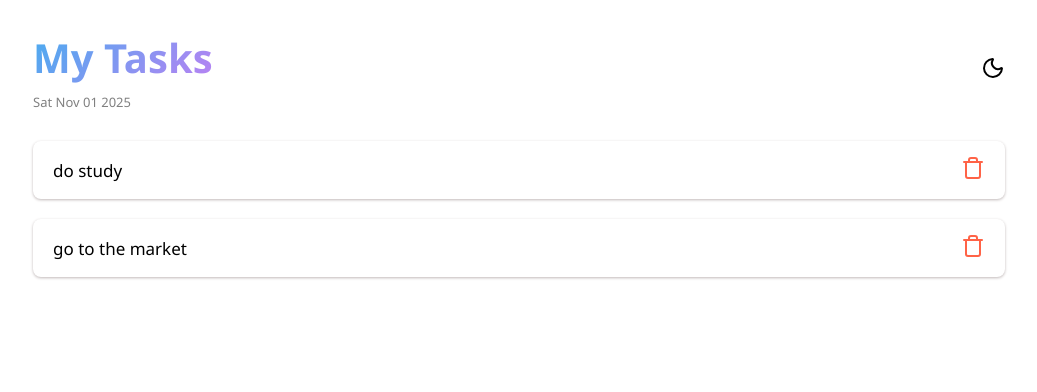
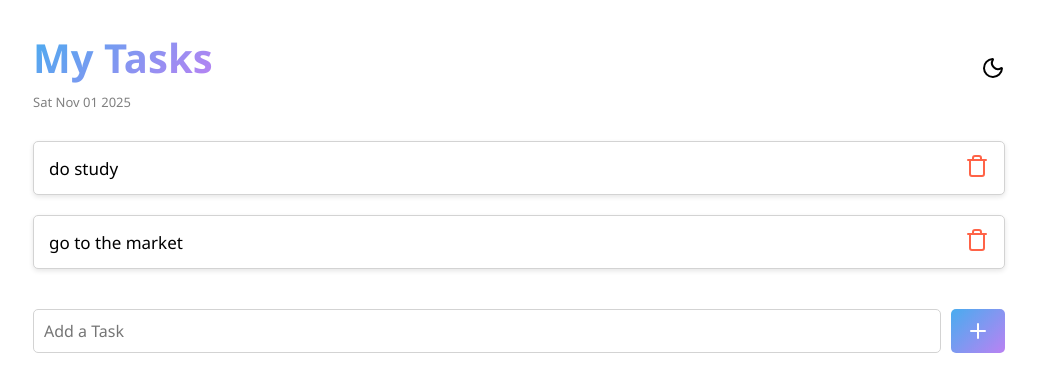
Before and after one commit to siddhikharde/to-do-app-using-react, a React (Vite) app: page / in a window 1280 px wide. Shown: the top 392 px of the page, without its empty margins (121-1158 px from the left). Built offline with nearby package versions, Linux system fonts and the light colour scheme.

Commit message:
input , delete and add task functionality added

```diff
--- a/src/App.css
+++ b/src/App.css
@@ -22,7 +22,7 @@
     justify-content: center;
 }
 .headingCon h1{
-    background-image: linear-gradient(135deg, hsl(204, 84%, 61%) 0%, hsl(270, 82%, 73%) 100%);;
+    background-image: linear-gradient(135deg, hsl(204, 84%, 61%) 0%, hsl(270, 82%, 73%) 100%);
     -webkit-background-clip: text;
   background-clip: text;
   color: transparent;
@@ -49,13 +49,39 @@
       margin-top: 10px;
 
 }
-
-.input{
+.addTaskCon{
+    width: 80%;
+    margin: auto;
+    display: flex;
+    gap: 10px;
+    padding: 10px;
+    margin-top: 20px;
+}
+.task-input{
     width: 100%;
-    border:1px solid hsl(249, 55%, 65%);
     padding: 10px;
-    font-size: 18px;
+    font-size: 16px;
+    border: 1px solid lightgray;
+    border-radius: 5px;
     outline: none;
 
-    border-radius: 8px;
 }
+.task-input:focus{
+    border-color: hsl(204, 84%, 61%);
+    box-shadow: 0 0 5px hsl(204, 84%, 61%);
+}
+.add-btn{
+    padding: 10px 15px;
+      background-image: linear-gradient(135deg, hsl(204, 84%, 61%) 0%, hsl(270, 82%, 73%) 100%);
+    background-color: hsl(204, 84%, 61%);
+    border: none;
+    border-radius: 5px;
+    cursor: pointer;
+    color: white;
+    display: flex;
+    align-items: center;
+    justify-content: center;
+}
+.add-btn:hover{
+    background-image: linear-gradient(135deg, hsl(270, 82%, 73%) 0%, hsl(204, 84%, 61%) 100%);
+}
--- a/src/App.jsx
+++ b/src/App.jsx
@@ -7,11 +7,15 @@ function App() {
   const [tasks, setTasks]=useState(["do study","go to the market"]);
   const [newTask , setNewTask]=useState("");
 const date=new Date().toDateString();
-function addTask(){
+const addTask=()=>{
   if(newTask.trim()=="")
     return;
-  setTasks(...tasks, newTask);
+  setTasks([newTask,...tasks ]);
   setNewTask("");
+}
+const deleteTask=(taskToDelete)=>{
+  const updatedTasks=tasks.filter((tasks)=>tasks!==taskToDelete);
+  setTasks (updatedTasks);
 }
 
   return (
@@ -27,11 +31,15 @@ function addTask(){
       </div>
       <div className="taskCardCon">
         {tasks.map((task, index) => (
-          <TaskCard task={task} key={index} />
+          <TaskCard task={task} key={index} deleteTask={()=>{deleteTask(task)}}/>
         ))}
       </div>
-
-
+      <div className='addTaskCon'>
+        <input type="text"className='task-input'placeholder='Add a Task' value={newTask} onChange={(e)=>{
+            setNewTask(e.target.value);
+        }} />
+        <button className="add-btn" onClick={addTask} ><Plus/></button>
+        </div>
     </div>
   )
 }
--- a/src/TaskCard.css
+++ b/src/TaskCard.css
@@ -1,22 +1,29 @@
 .taskCard{
-    padding: 15px 20px;
-    border-radius: 8px;
-    box-shadow: 0px 1px 3px 0px rgb(193, 185, 185);
+    padding: 12px 15px;
     width: 100%;
+    border: 1px solid lightgray;
+    border-radius: 5px;
     display: flex;
+    align-items: center;
     justify-content: space-between;
-    align-items: center;
+    box-shadow: 0 2px 5px rgba(0,0,0,0.1);
+    background-color: white;
+     font-size: 16px;
+}
+.taskCard:hover{
+    box-shadow: 0 4px 10px rgba(0,0,0,0.2);
 }
 .task{
     font-size: 17px;
 }
-.deleteIcon{
+.delete-btn{
+    background: none;
+    border: none;
+    padding: 0;
     font-size: 15px;
     cursor: pointer;
     color: tomato;
 }
-.input-con{
-    width: 80%;
-    margin: auto;
-    padding: 10px;
+.delete-btn:hover{
+    color: red;
 }
--- a/src/TaskCard.jsx
+++ b/src/TaskCard.jsx
@@ -1,11 +1,12 @@
 import React from 'react'
 import "./TaskCard.css"
 import {Trash} from 'lucide-react'
-function TaskCard({task}) {
+
+function TaskCard({task, deleteTask}) {
   return (
    <div className='taskCard'>
-              <p className='task'>{task} </p>
-              <span className='deleteIcon'><Trash /></span>
+              <div className='task'>{task} </div>
+              <button className='delete-btn' onClick={deleteTask}><Trash /></button>
     </div>
   );
 }
```
